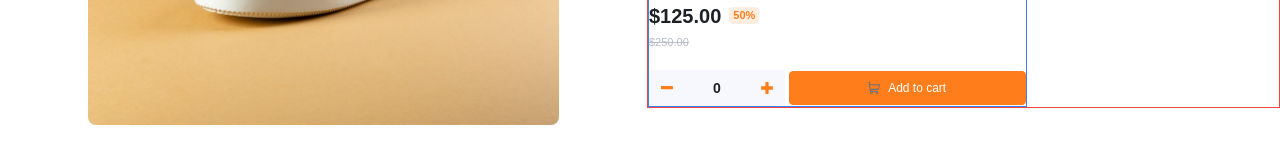
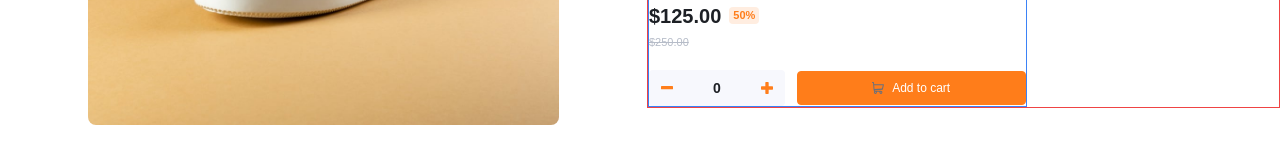
Before and after one commit to Tobbs101/fe-mentor-ecommerce-challenge, a React (Create React App) app: page / in a window 1280 px wide. Shown: the part 471-618 px from the top of the page. Built offline with nearby package versions, Linux system fonts and the light colour scheme.

Commit message:
changes to items.jsx

```diff
--- a/src/components/items/Items.jsx
+++ b/src/components/items/Items.jsx
@@ -124,7 +124,7 @@ const Items = () => {
           >
             $250.00
           </p>
-          <div className="flex mt-5 items-center gap-1">
+          <div className="flex mt-5 items-center gap-3">
             <div className="flex bg-lightGrayishBlue rounded">
               <button className="py-2 px-3">
                 <img src={Minus} alt="minus" />
```
